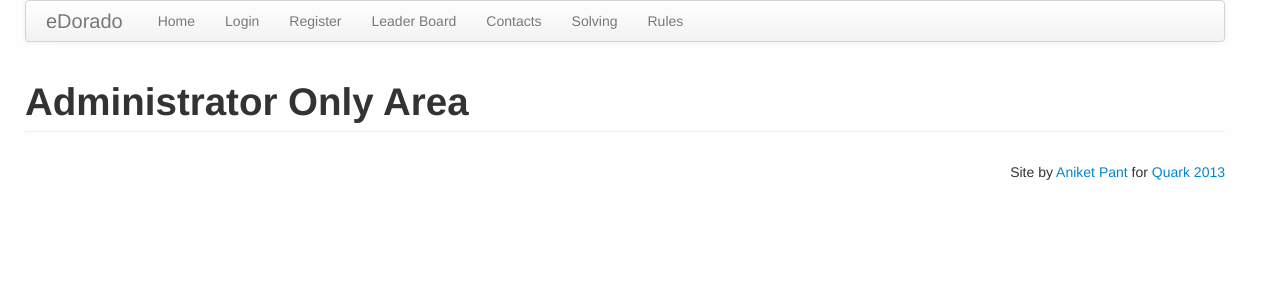
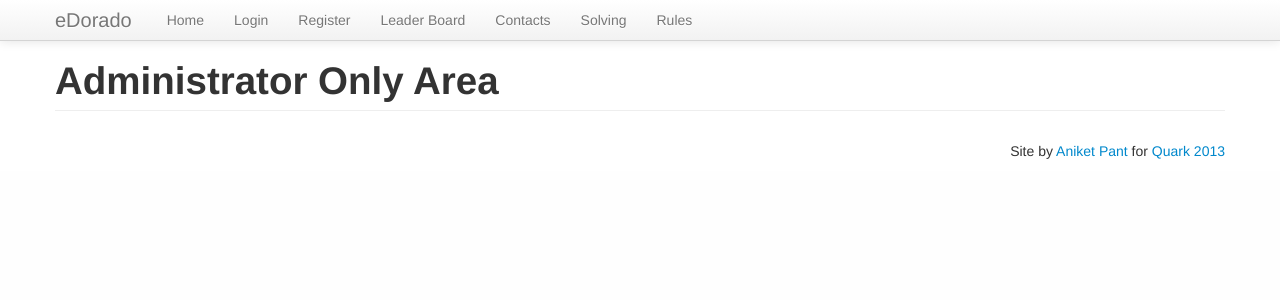
Before and after one commit to aniketpant/edorado, a CodeIgniter app: page /edorado/index.php/admin in a window 1280 px wide. Shown: the top 300 px of the page. Run offline with CodeIgniter, Linux system fonts and the light colour scheme.

Commit message:
UPDATED: fixed layout

```diff
--- a/application/views/inc/footer.php
+++ b/application/views/inc/footer.php
@@ -1,7 +1,7 @@
 		</div>
-        <div id="footer" class="row">
-            <div class="pull-right">
-                <p>Site by <a href="http://aniketpant.com">Aniket Pant</a> for <a href="http://bits-quark.org">Quark 2013</a></p>
+        <div id="footer" class="container">
+            <div class="row">
+                <p class="pull-right">Site by <a href="http://aniketpant.com">Aniket Pant</a> for <a href="http://bits-quark.org">Quark 2013</a></p>
             </div>
         </div>
         <?php include 'analytics.php'; ?>
--- a/application/views/inc/header.php
+++ b/application/views/inc/header.php
@@ -12,16 +12,17 @@
         <script src="<?php echo base_url(); ?>public/js/bootstrap.min.js" type="text/javascript"></script>
 
 </head>
-<body class="container">
-    <div id="header" class="row">
-        <a id="logo" href="<?php echo site_url(); ?>"></a>
-        <nav class="navbar">
+<body>
+    <div id="header">
+        <nav class="navbar navbar-static-top">
             <div class="navbar-inner">
-            <?php include 'navigation.php'; ?>
-            </div>
+                <div class="container">
+                <?php include 'navigation.php'; ?>
+                </div>
+            </disv>
         </nav>
     </div>
-    <div id="content" class="row">
+    <div class="container">
         <?php
             $loggedin = $this->session->userdata('logged_in');
             $username = $this->session->userdata('username');
```
